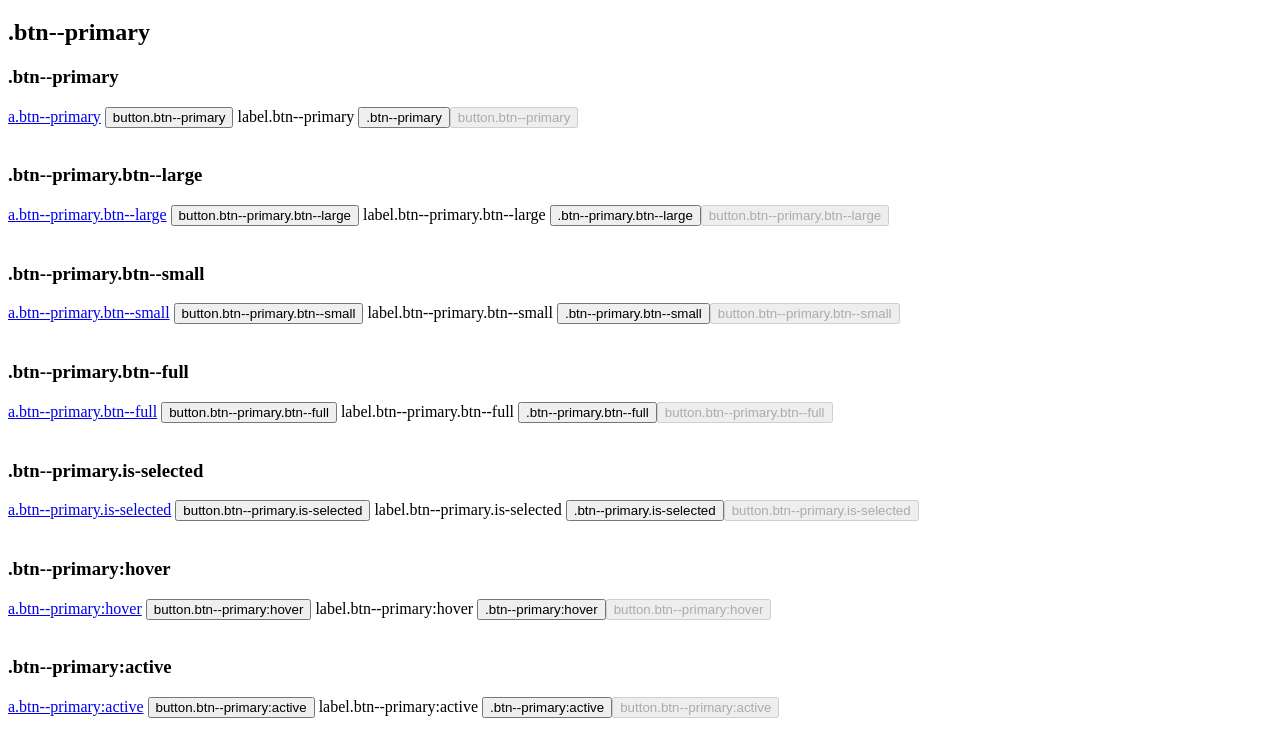
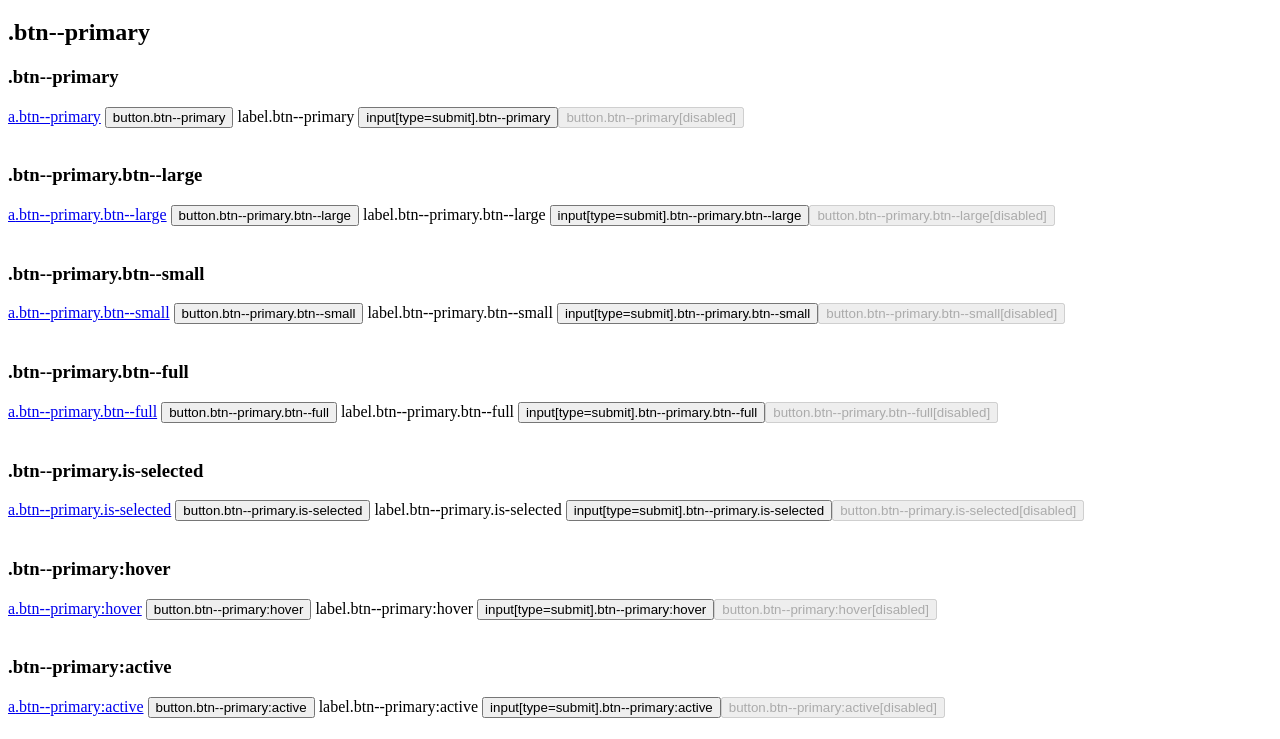
Before and after one commit to fixate/gatsby-starter-living-styleguide, a Gatsby site: page /components/buttons in a window 1280 px wide. Shown: the part 61-800 px from the top of the page. Built offline with nearby package versions, Linux system fonts and the light colour scheme; Gatsby itself is replaced by a stand-in of ours.

Commit message:
improve text output on buttons

```diff
--- a/src/pages/components/buttons.js
+++ b/src/pages/components/buttons.js
@@ -14,9 +14,7 @@ const AnchorWithPseudo = sgWithPseudoClass((props = {}) => (
 const LabelWithPseudo = sgWithPseudoClass((props = {}) => (
   <label {...props}>label{props.children}</label>
 ));
-const InputWithPseudo = sgWithPseudoClass((props = {}) => (
-  <input type="submit" value={`input.${props.value}`} {...props} />
-));
+const InputWithPseudo = sgWithPseudoClass((props = {}) => <input {...props} />);
 
 const Buttons = ({data}) => {
   const {modifiers, pseudos, states, types} = getYamlNode(
@@ -48,13 +46,14 @@ const Buttons = ({data}) => {
           <InputWithPseudo
             className={className}
             pseudoClass={pseudoClass}
-            value={text}
+            type="submit"
+            value={`input[type=submit]${text}`}
           />
           <ButtonWithPseudo
             className={className}
             pseudoClass={pseudoClass}
             disabled>
-            {text}
+            {text}[disabled]
           </ButtonWithPseudo>{' '}
         </div>
         <br />
```
